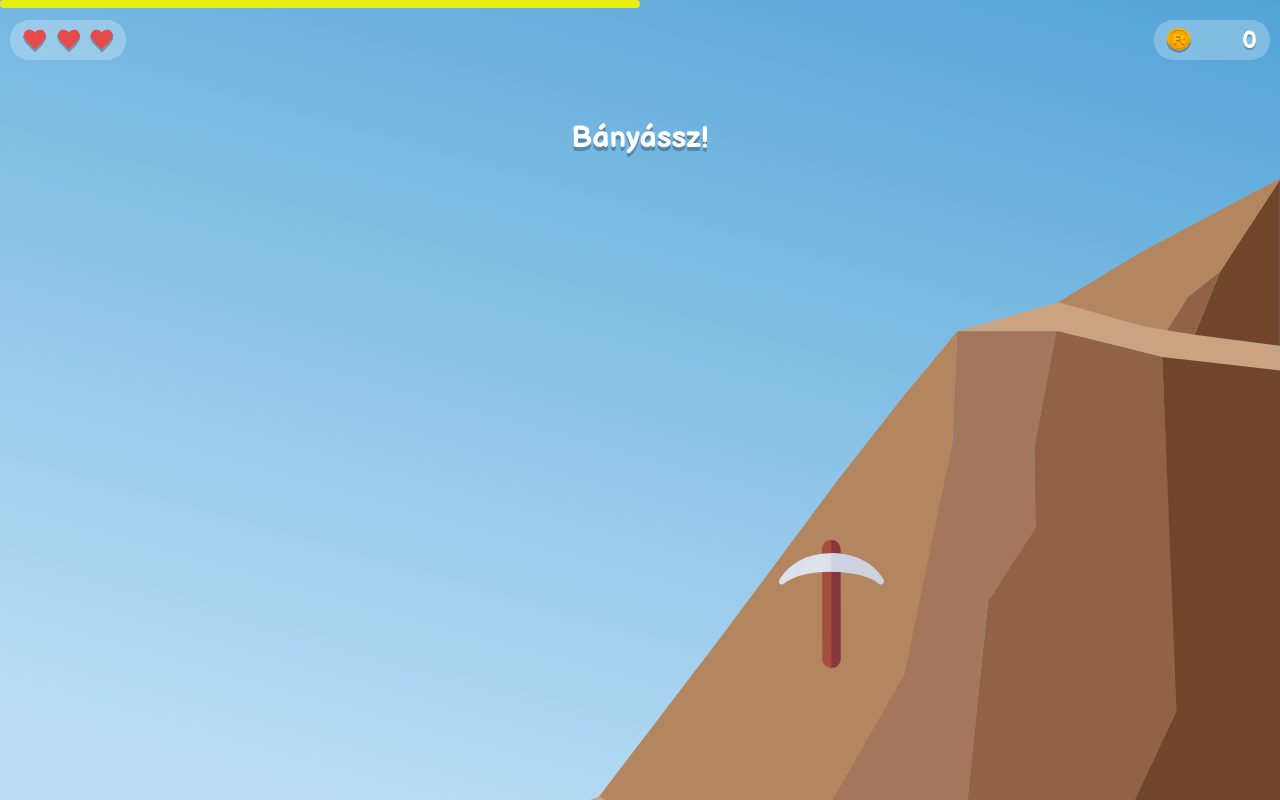
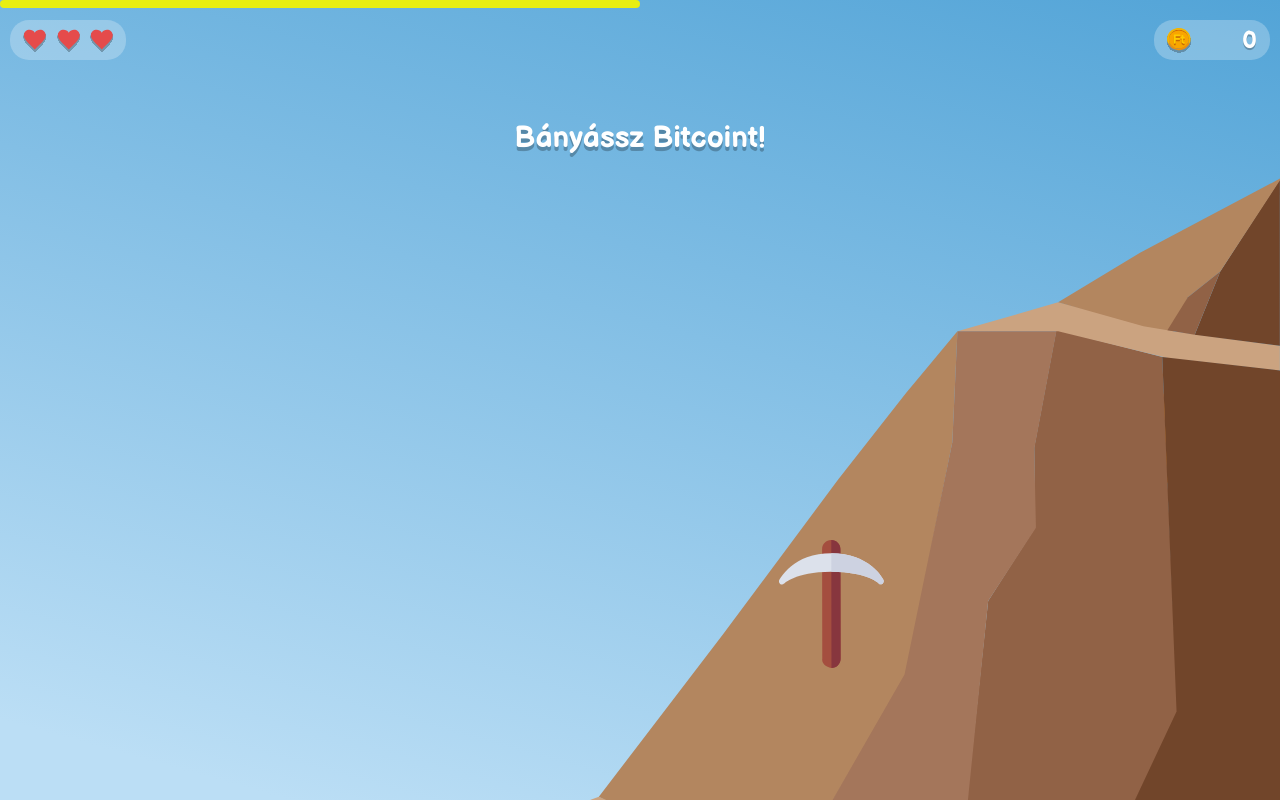
Before and after one commit to csomorbalazs/bull-and-bear, an Angular app: page /game in a window 1280 px wide. Built offline with nearby package versions, Linux system fonts and the light colour scheme.

Commit message:
Modify Mining minigame lesson text

```diff
--- a/src/app/components/mini-games/mining-mini-game/mining-mini-game.component.html
+++ b/src/app/components/mini-games/mining-mini-game/mining-mini-game.component.html
@@ -1,6 +1,6 @@
 <div class="container" *ngIf="miniGameState === MiniGameState.GAMEPLAY">
   <timer [initialTimeInSeconds]="timeLimitInSeconds" (timeIsUp)="onMiniGameLost()"></timer>
-  <h1>Bányássz!</h1>
+  <h1>Bányássz Bitcoint!</h1>
   <div (click)="onClick()">
     <div>
       <img [ngClass]="{ rotate: currentClicks % 2 === 1 }" class="pickaxe" src="assets/mining/pickaxe.svg" />
@@ -22,7 +22,7 @@
 </mini-game-result>
 <lesson-screen
   *ngIf="miniGameState == MiniGameState.LESSON"
-  text="💡 A játékban egy népszerű kriptovalutának, azaz digitális pénznek a logóját láthattad. Talán már hallottál is róla, a neve Bitcoin."
+  text='💡 A Bitcoin egy kriptovaluta, azaz digitális pénz. Sok helyen még fizetni is tudsz vele! Persze a valóságban a Bitcoin "bányászat" nem így néz ki 😂, hanem számítógépek végeznek bonyolult műveleteket.'
   [character]="Character.BULL"
   (lessonViewed)="finished.emit()"
 ></lesson-screen>
```
